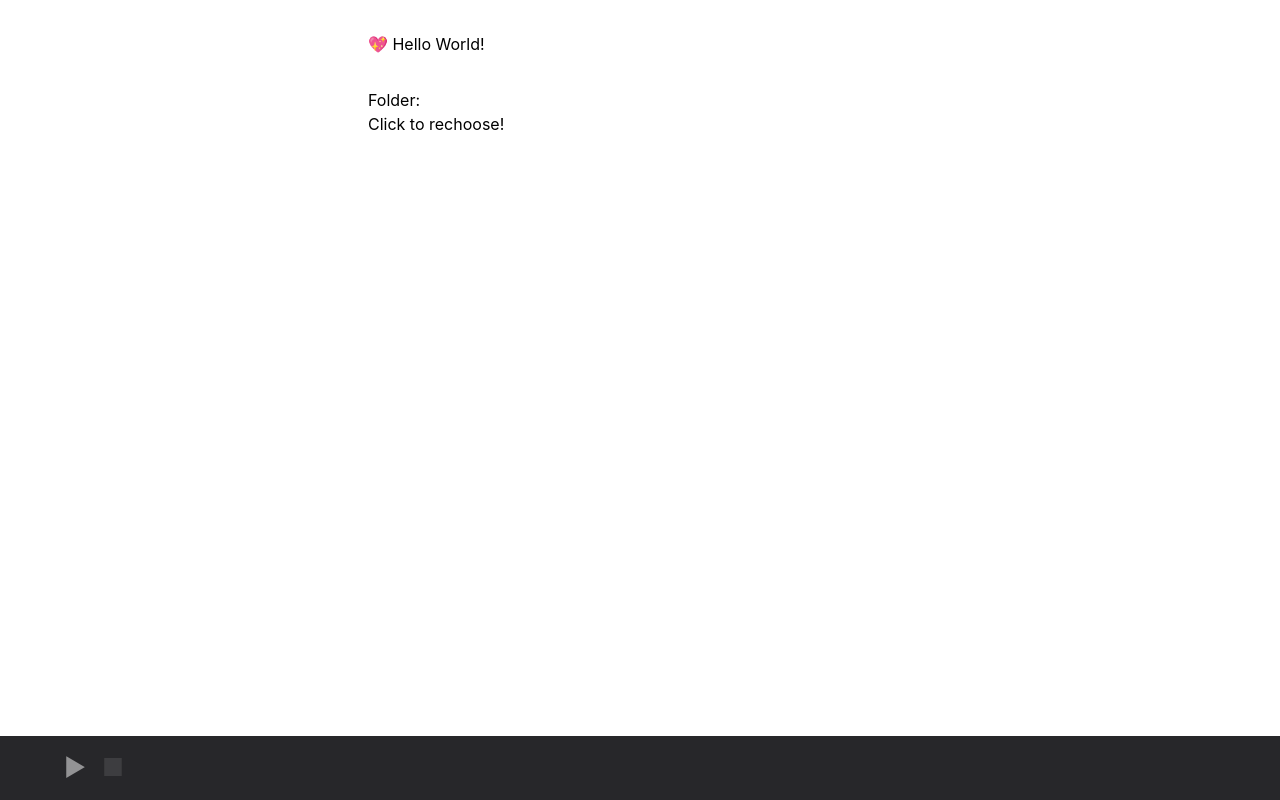
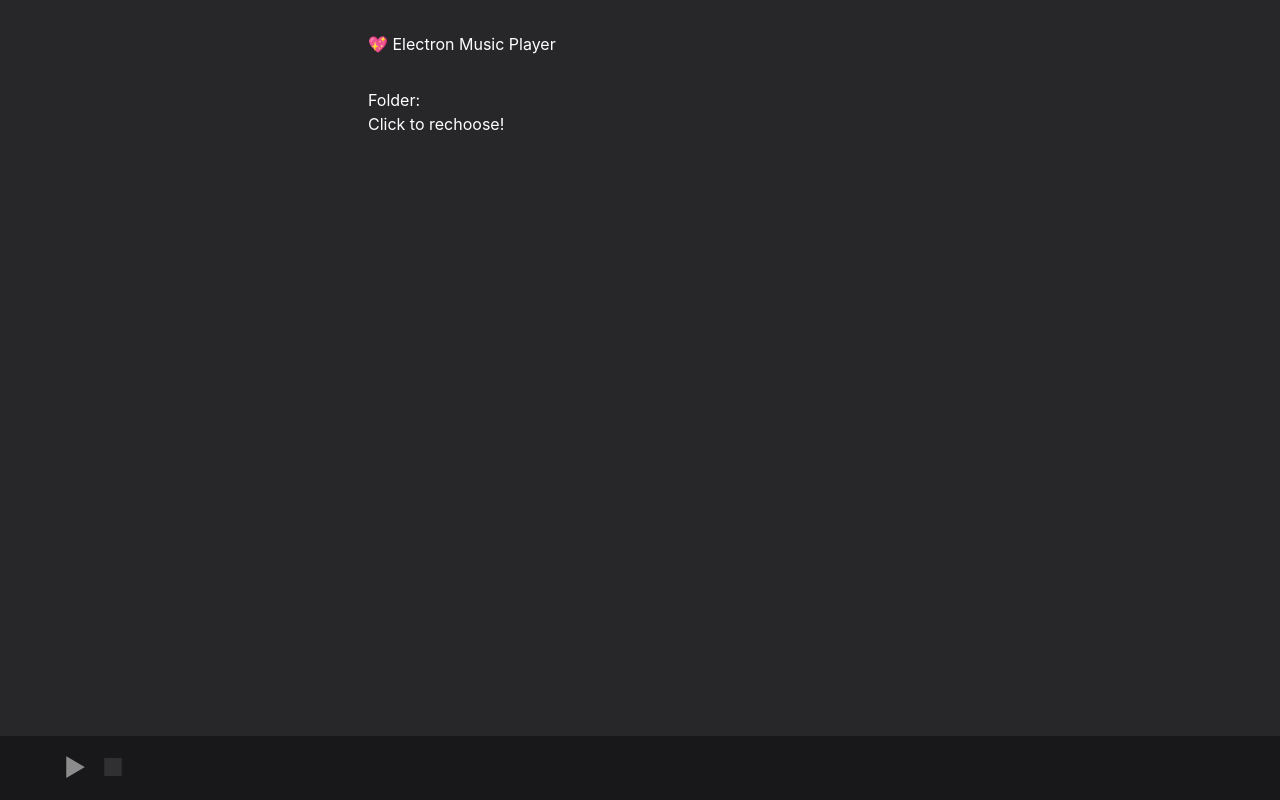
Before and after one commit to process404/musicPlayer, an Electron app: page src/index.html in a window 1280 px wide. Drawn offline with nearby package versions, Linux system fonts and the light colour scheme; no server answers.

Commit message:
wider file support

```diff
--- a/src/index.html
+++ b/src/index.html
@@ -2,12 +2,12 @@
 <html>
   <head>
     <meta charset="UTF-8" />
-    <title>Hello World!</title>
+    <title>Music Player</title>
     <link rel="stylesheet" href="./css/output.css"/>
     <link rel="stylesheet" href="./css/additional.css"/>
     <script src="./js/music.js" defer></script>
   </head>
-  <body class="h-screen">
+  <body class="h-screen bg-zinc-800">
     <div id="toasty" class="items-center justify-center fixed h-screen top-0 left-0 bg-black bg-opacity-80 z-30 w-screen pb-8 hidden">
       <div class="bg-red-800 text-2xl p-4 rounded-md error hidden">
         <h1 class="text-white font-bold text-center">Error</h1>
@@ -31,13 +31,13 @@
       </div>
 
     </div>
-    <h1>💖 Hello World!</h1>
+    <h1 class="text-white">💖 Electron Music Player</h1>
     <p></p>
     <!-- <h1 class="mt-8">Choose Folder</h1> -->
     <div id="folderChoose" class="mt-8 mb-8">
       <form id="fileForm">
-        <h3 id="folderName" class="hidden">Folder: </h3>
-        <label for="filePicker" id="filePickerLabel">Choose Folder</label>
+        <h3 id="folderName" class="hidden text-white">Folder: </h3>
+        <label for="filePicker" id="filePickerLabel" class="hover:cursor-pointer text-white">Choose Folder</label>
         <input type="file" id="filePicker" name="fileList" class="hidden" webkitdirectory directory multiple />
       </form>
     </div>
@@ -49,7 +49,7 @@
     </div>
 
 
-    <div id="playbar" class="fixed w-screen bottom-0 h-16 left-0 bg-zinc-800 flex items-center justify-between pl-[5%] pr-[5%]">
+    <div id="playbar" class="fixed w-screen bottom-0 h-16 left-0 bg-zinc-900 flex items-center justify-between pl-[5%] pr-[5%]">
       <div class="flex gap-4">
         <h2 class="text-white text-opacity-50 hover:text-opacity-100 text-2xl" id="playClick">
           ▶
--- a/src/js/music.js
+++ b/src/js/music.js
@@ -7,6 +7,8 @@ const fs = require('fs');
 
 var playing = false;
 var sound;
+
+const acceptedFiles = [".mp3",".wav"]
 
 
 function sleep(ms) {
@@ -66,7 +68,7 @@ function loadSound(src, name){
         }
     });
 
-    $('#nowPlaying').text(name.slice(0,-3))
+    $('#nowPlaying').text(name.slice(0,-4))
 }
 
 $('#playClick').on("click", function(){
@@ -125,7 +127,7 @@ function loadLibrary(){
         for(file in files){
             var path = files[file]
             if(path.toLowerCase().includes(".mp3") || path.toLowerCase().includes(".wav")){
-                $('#library ul').append(`<div class="libraryItem"><h2>${files[file].slice(0,-4)}</h2></div>`)
+                $('#library ul').append(`<div class="libraryItem text-white"><h2>${files[file].slice(0,-4)}</h2></div>`)
             }
         }
     })
@@ -147,7 +149,7 @@ $('#filePicker').on("change", async function(e){
         console.log(files);
         for(const file in files){
             var path = files[file]
-            if(path.toLowerCase().includes(".mp3") || path.toLowerCase().includes(".wav")){
+            if(acceptedFiles.includes(path.toLowerCase())){
                 successImports++
                 if(successImports < 5){
                     if(files[file]){
```
Also changed, not shown: src/css/output.css.
